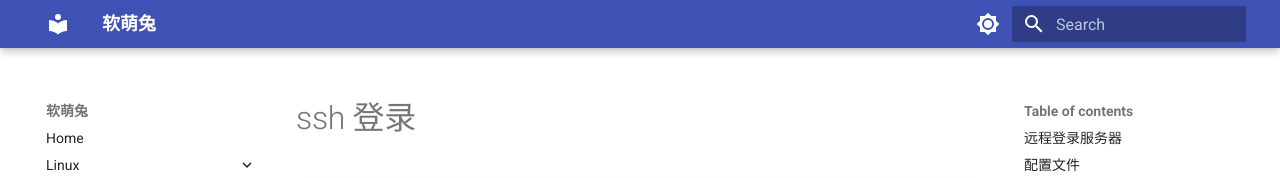
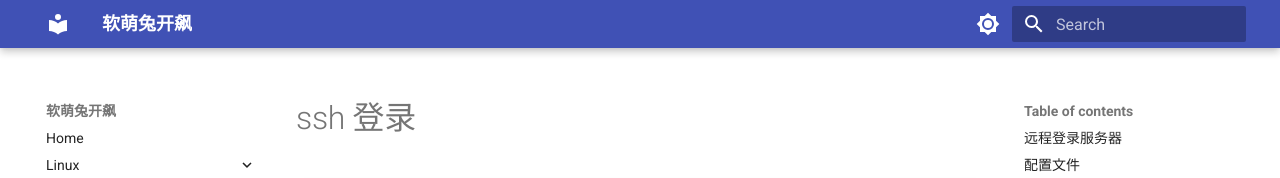
Before and after one commit to wearmheart/mkdocs, an MkDocs documentation site: the page built from docs/Linux/ssh_简单使用.md, in a window 1280 px wide. Shown: the top 178 px of the page. Built offline with MkDocs 1.6.1 and Material for MkDocs 9.7.7, drawn with Linux system fonts in a browser that asks for light colours.

Commit message:
Update mkdocs.yml

```diff
--- a/mkdocs.yml
+++ b/mkdocs.yml
@@ -1,6 +1,6 @@
 # warmheart 🚀, GPL-2.0 license
 
-site_name: 软萌兔
+site_name: 软萌兔开飙
 # repo_url: https://github.com/ultralytics/ultralytics
 # edit_uri: https://github.com/ultralytics/ultralytics/tree/main/docs
 # repo_name: ultralytics/ultralytics
```
